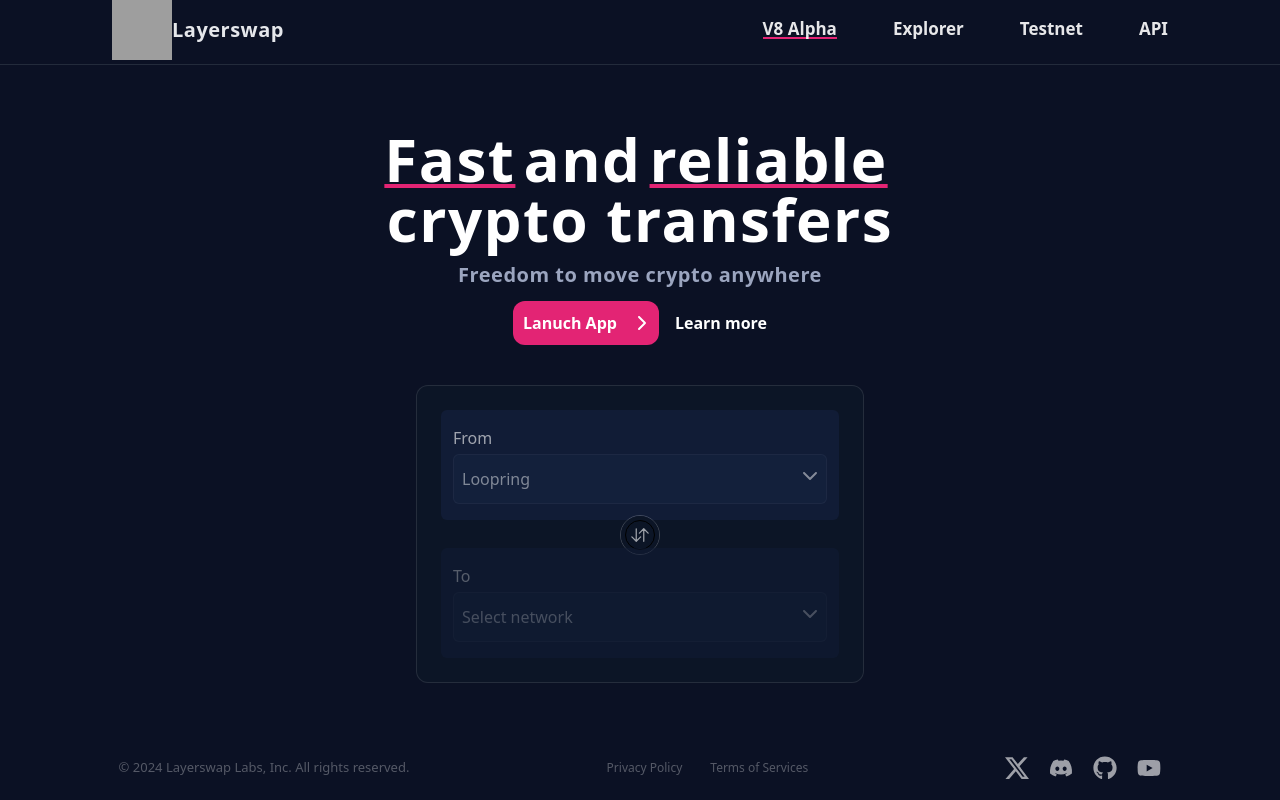
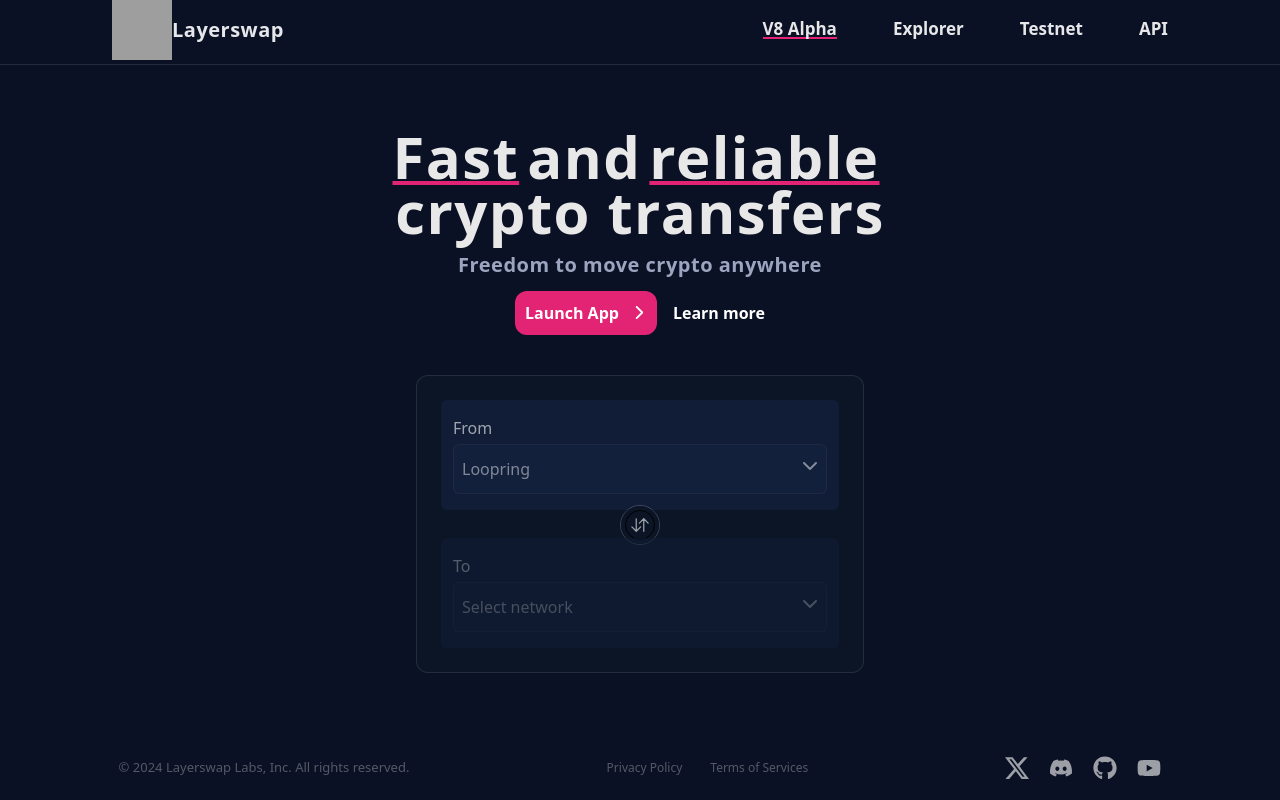
Before and after one commit to heyfey-dev/Layerswap, a Next.js app: page / in a window 1280 px wide. Built offline with nearby package versions, Linux system fonts and the light colour scheme; grey boxes are pictures that could not be loaded.

Commit message:
created some changes on the homepage, also workend on the lauch app button animation

```diff
--- a/app/page.jsx
+++ b/app/page.jsx
@@ -1,6 +1,7 @@
-import { FaChevronDown, FaChevronRight } from "react-icons/fa6";
+import { FaArrowRight, FaChevronDown, FaChevronRight } from "react-icons/fa6";
 import { Navbar } from "./components/Navbar";
 import { IoSwapVertical } from "react-icons/io5";
+import { MdOutlineHorizontalRule } from "react-icons/md";
 import { LandingPageFooter } from "./components/LandingPageFooter";
 import Link from "next/link";
 
@@ -11,7 +12,7 @@
 
       <div className="mt-10 md:mt-16">
         <section className="flex flex-col ml-5 md:ml-0 items-start md:items-center text-white space-y-3">
-          <h1 className="text-3xl md:text-6xl font-bold flex flex-wrap justify-start md:justify-center max-w-[600px] mx-auto tracking-normal md:tracking-wide">
+          <h1 className="text-3xl md:text-[58px] md:leading-[55px] text-[#e8e8e8] font-bold flex flex-wrap justify-start md:justify-center max-w-[600px] mx-auto tracking-normal md:tracking-wide">
             <span className="underline decoration-2 md:decoration-4 decoration-[#e32474] underline-offset-2 mr-2">
               Fast
             </span>
@@ -24,13 +25,21 @@
           <p className="text-[#9ba5bf] font-semibold text-base md:text-xl tracking-wide">
             Freedom to move crypto anywhere
           </p>
-          <Link href={'/subpage'} className="flex items-center space-x-4 text-[15px] md:text-base">
-            <span className="flex items-center p-[10px] rounded-xl bg-[#e32474] space-x-4">
-              <button className="font-semibold">Lanuch App </button>
-              <FaChevronRight />
-            </span>
-            <p className="font-semibold">Learn more</p>
-          </Link>
+          <div className="flex items-center space-x-4 text-[14px] md:text-base">
+            <Link
+              href={"/subpage"}
+              className="flex items-center p-[10px] rounded-xl bg-[#e32474] space-x-3 group"
+            >
+              <span className="font-semibold">Launch App</span>
+              <div className="w-4 h-4 relative overflow-hidden">
+                <FaChevronRight className="text-sm md:text-[15px] absolute transition-transform duration-700 ease-in-out group-hover:translate-x-6 group-hover:opacity-0" />
+                <FaArrowRight className="text-sm md:text-[16px] absolute transition-transform duration-700 ease-in-out translate-x-[-100%] group-hover:translate-x-0 group-hover:opacity-100 opacity-0" />
+              </div>
+            </Link>
+            <Link href={"/learn-more"} className="font-semibold">
+              Learn more
+            </Link>
+          </div>
         </section>
 
         <form className="container mx-auto bg-[#0c1526] w-full max-w-xs sm:max-w-sm md:max-w-md p-6 rounded-xl mt-[72px] md:mt-10 border border-white border-opacity-10 md:hover:translate-y-[-25px] transform transition duration-700 ease-in-out cursor-pointer">
@@ -38,7 +47,10 @@
             <div className="flex flex-col space-y-7 relative">
               <div className="bg-[#111c36] rounded-md py-4 px-3 space-y-1">
                 <p className="text-base text-white opacity-60">From</p>
-                <Link href={'/subpage'} className="flex justify-between space-x-2 w-full bg-[#14213d] border border-white border-opacity-5 cursor-pointer py-3 px-2 text-white opacity-80 outline-none rounded-md text-opacity-60">
+                <Link
+                  href={"/subpage"}
+                  className="flex justify-between space-x-2 w-full bg-[#14213d] border border-white border-opacity-5 cursor-pointer py-3 px-2 text-white opacity-80 outline-none rounded-md text-opacity-60"
+                >
                   <input
                     type="text"
                     placeholder="Loopring"
```
